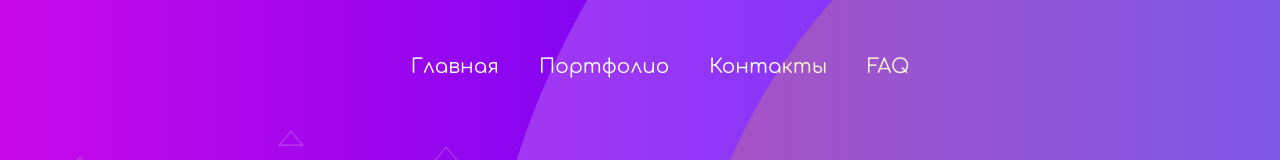
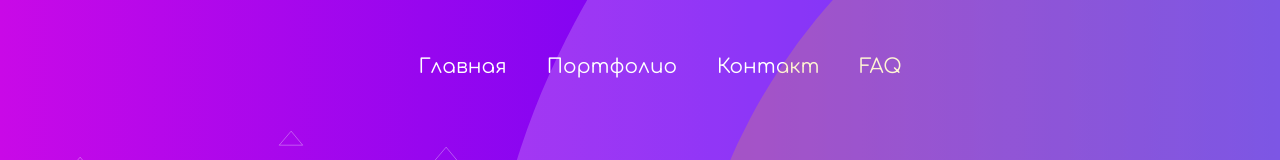
Before and after one commit to wwxxvision/developing, a plain HTML site: page index.html in a window 1280 px wide. Shown: the top 160 px of the page. Drawn offline with Linux system fonts and the light colour scheme.

Commit message:
main-page

```diff
--- a/index.html
+++ b/index.html
@@ -58,7 +58,7 @@
              <ul class="menu-list">
                 <li class="menu-list__item">Главная</li>
                 <li class="menu-list__item">Портфолио</li>
-                <li class="menu-list__item">Контакты</li>
+                <li class="menu-list__item">Контакт</li>
                 <li class="menu-list__item">FAQ</li>
              </ul>
           </nav>
```
